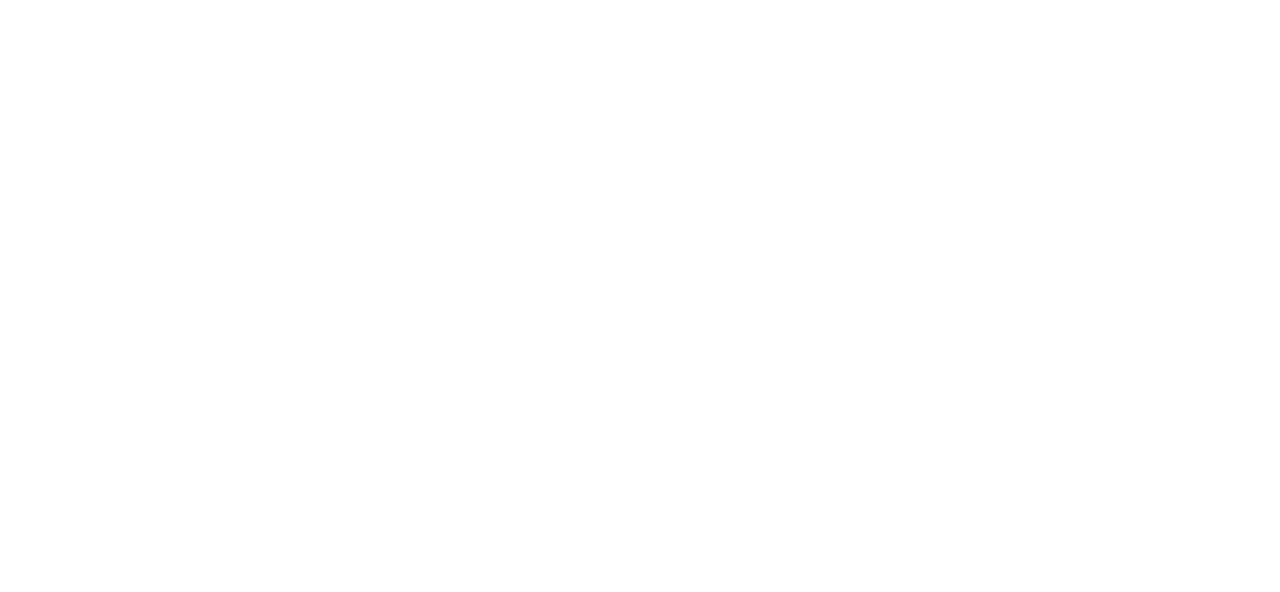
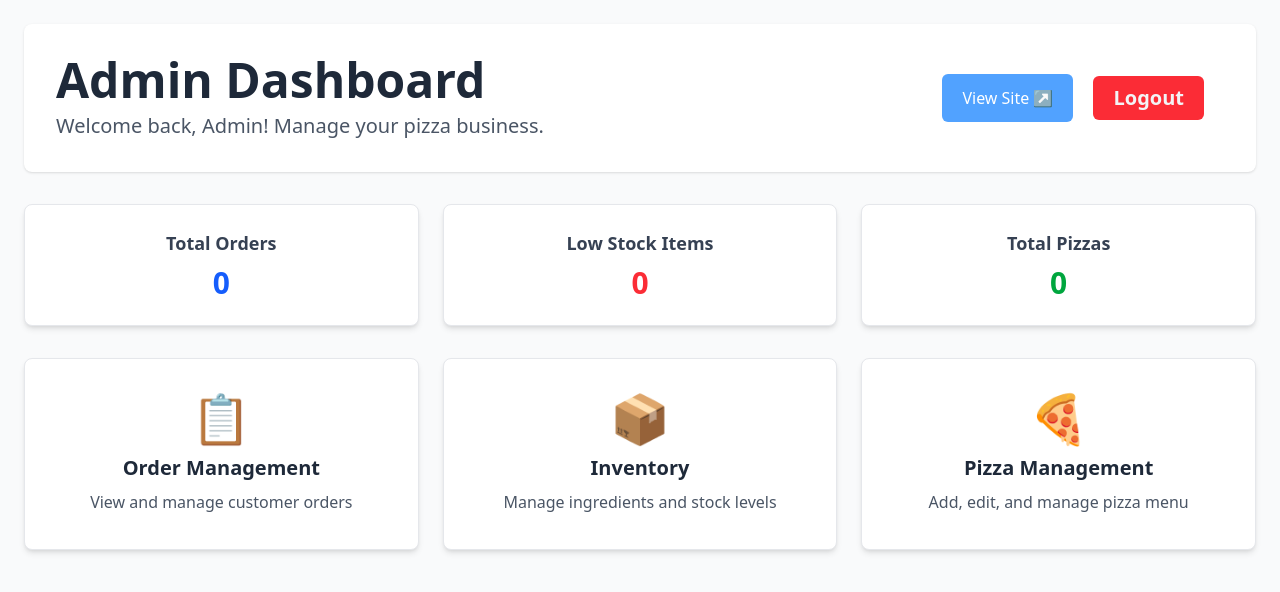
Before and after one commit to kush511/OIBSIP, a React (Vite) app in the folder client/: page /admin/dashboard in a window 1280 px wide. Before the commit this address had no page. Shown: the top 592 px of the page. Built offline with nearby package versions, Linux system fonts and the light colour scheme; no server answers; sample sign-in values are in the browser's storage.

Commit message:
Admin dashboard done

```diff
--- a/client/package.json
+++ b/client/package.json
@@ -13,6 +13,7 @@
     "@tailwindcss/vite": "^4.1.11",
     "axios": "^1.10.0",
     "dotenv": "^17.2.0",
+    "jwt-decode": "^4.0.0",
     "react": "^19.1.0",
     "react-dom": "^19.1.0",
     "react-router-dom": "^7.7.0",
--- a/client/src/App.jsx
+++ b/client/src/App.jsx
@@ -1,10 +1,12 @@
 
-import { BrowserRouter,Navigate,Route,Routes } from 'react-router-dom'
+import { BrowserRouter, Navigate, Route, Routes } from 'react-router-dom'
 
 import './App.css'
 import Login from './pages/Login'
 import Dashboard from './pages/Dashboard'
 import Register from './pages/Register';
+import AdminDashboard from './pages/AdminDashboard';
+import AdminRoute from './components/adminRoute';
 
 
 function App() {
@@ -17,13 +19,22 @@ function PrivateRoute({ children }) {
       <BrowserRouter>
         <Routes>
           <Route path="/register" element={<Register />} />
+          <Route path="/login" element={<Login />} />
 
-        <Route path="/login" element={<Login />} />
+
+          <Route path="admin/dashboard" element={
+            <AdminRoute>
+              <AdminDashboard />
+            </AdminRoute>
+
+          } />
+
           <Route path="/dashboard" element={
             <PrivateRoute>
               <Dashboard />
             </PrivateRoute>
           } />
+
           <Route path="/" element={<Navigate to="/dashboard" />} />
         </Routes>
       </BrowserRouter>
--- /dev/null
+++ b/client/src/components/AdminRoute.jsx
@@ -0,0 +1,24 @@
+import { jwtDecode } from "jwt-decode"
+import { Navigate } from "react-router-dom"
+
+
+function AdminRoute({ children }) {
+    const token = localStorage.getItem('token')
+
+    if (!token) {
+        return <Navigate to="/login" replace />
+    }
+
+    try {
+        const decodedToken = jwtDecode(token)
+
+        if (decodedToken.role !== 'admin') {
+            return <Navigate to="/dashboard" replace />;
+        }
+        return children
+    } catch (error) {
+        localStorage.removeItem('token');
+        return <Navigate to="/login" replace />;
+    }
+}
+export default AdminRoute
--- /dev/null
+++ b/client/src/pages/AdminDashboard.jsx
@@ -0,0 +1,108 @@
+import axios from 'axios'
+import React, { useEffect, useState } from 'react'
+import { useNavigate } from 'react-router-dom'
+
+
+const AdminDashboard = () => {
+const [totalOrders,setTotalOrders] = useState(0)
+const [lowStockItemsCount,setLowStockItemsCount] = useState(0)
+const [totalMenuPizzas,setTotalMenuPizzas] = useState(0)
+const navigate = useNavigate()
+
+  useEffect(() => {
+    const fetchStats = async () => {
+      const token = localStorage.getItem('token');
+
+
+      try {
+        const response = await axios.get(
+          `${import.meta.env.VITE_API_BASE_URL}/admin/stats`,
+          {
+            headers: {
+              token:token,
+            },
+          }
+        );
+        setTotalOrders(response.data.totalOrders);
+        setLowStockItemsCount(response.data.lowStockItemsCount);
+        setTotalMenuPizzas(response.data.totalMenuPizzas);
+      } catch (error) {
+        console.error('Failed to fetch admin stats:', error);
+      }
+    };
+
+    fetchStats();
+  }, []);
+
+  function Logout() {
+    localStorage.removeItem('token')
+   navigate("/login")
+  }
+
+  return (
+    <div className='min-h-screen bg-gray-50 p-6'>
+      <div className='max-w-7xl mx-auto'>
+        {/* Header */}
+        <div className='bg-white rounded-lg shadow-sm p-8 mb-8 flex  flex-row justify-between'>
+         <div>
+           <h1 className='text-5xl font-bold text-gray-800 mb-2'>Admin Dashboard</h1>
+          <p className='text-gray-600 text-xl'>Welcome back, Admin! Manage your pizza business.</p>
+
+         </div>
+
+
+<div className='flex justify-center items-center'>
+        <div className='flex px-5 text-white bg-blue-400 hover:bg-blue-500 justify-center items-center h-12 rounded-md font-medium'>
+          <a href="http://localhost:5173/dashboard"  target="_blank" >View Site ↗</a>
+        </div>
+
+          <div className='my-5 mx-5 bg-red-500 px-5 py-2 rounded-md hover:bg-red-600 text-xl font-semibold text-gray-100 '>
+            <button className='cursor-pointer' onClick={Logout}>Logout</button>
+            </div>
+</div>
+
+
+        </div>
+
+        {/* Stats Cards */}
+        <div className='grid grid-cols-1 md:grid-cols-3 gap-6 mb-8'>
+          <div className='bg-white border border-gray-200 flex flex-col items-center justify-center p-6 shadow-md hover:-translate-y-1 hover:shadow-lg rounded-lg transition-all duration-200'>
+            <span className='font-semibold text-lg text-gray-700 mb-2'>Total Orders</span>
+            <span className='text-3xl font-bold text-blue-600'>{totalOrders}</span>
+          </div>
+          <div className='bg-white border border-gray-200 flex flex-col items-center justify-center p-6 shadow-md hover:-translate-y-1 hover:shadow-lg rounded-lg transition-all duration-200'>
+            <span className='font-semibold text-lg text-gray-700 mb-2'>Low Stock Items</span>
+            <span className='text-3xl font-bold text-red-500'>{lowStockItemsCount ?? "0"}</span>
+          </div>
+          <div className='bg-white border border-gray-200 flex flex-col items-center justify-center p-6 shadow-md hover:-translate-y-1 hover:shadow-lg rounded-lg transition-all duration-200'>
+            <span className='font-semibold text-lg text-gray-700 mb-2'>Total Pizzas</span>
+            <span className='text-3xl font-bold text-green-600'>{totalMenuPizzas}</span>
+          </div>
+        </div>
+
+        {/* Navigation Cards */}
+        <div className='grid grid-cols-1 md:grid-cols-3 gap-6'>
+          <div className='bg-white h-48 border border-gray-200 flex flex-col justify-center items-center p-6 shadow-md hover:-translate-y-1 hover:shadow-lg rounded-lg cursor-pointer transition-all duration-200'>
+            <span className="text-5xl mb-3">📋</span>
+            <span className='text-xl font-semibold text-gray-800 mb-2'>Order Management</span>
+            <span className='text-gray-600 text-center'>View and manage customer orders</span>
+          </div>
+          <div className='bg-white h-48 border border-gray-200 flex flex-col justify-center items-center p-6 shadow-md hover:-translate-y-1 hover:shadow-lg rounded-lg cursor-pointer transition-all duration-200'>
+            <span className="text-5xl mb-3">📦</span>
+            <span className='text-xl font-semibold text-gray-800 mb-2'>Inventory</span>
+            <span className='text-gray-600 text-center'>Manage ingredients and stock levels</span>
+          </div>
+          <div className='bg-white h-48 border border-gray-200 flex flex-col justify-center items-center p-6 shadow-md hover:-translate-y-1 hover:shadow-lg rounded-lg cursor-pointer transition-all duration-200'>
+            <span className="text-5xl mb-3">🍕</span>
+            <span className='text-xl font-semibold text-gray-800 mb-2'>Pizza Management</span>
+            <span className='text-gray-600 text-center'>Add, edit, and manage pizza menu</span>
+          </div>
+        </div>
+
+
+      </div>
+    </div>
+  )
+}
+
+export default AdminDashboard
--- a/client/src/pages/Dashboard.jsx
+++ b/client/src/pages/Dashboard.jsx
@@ -14,7 +14,7 @@ const Dashboard = () => {
             const token = localStorage.getItem('token')
             const response = await axios.get(`${import.meta.env.VITE_API_BASE_URL}/pizza`, {
                 headers: {
-                    token: token // Fix: Use Authorization header
+                    token: token
                 }
             })
             setPizza(response.data.pizzas)
--- a/client/src/pages/Login.jsx
+++ b/client/src/pages/Login.jsx
@@ -1,3 +1,4 @@
+import { jwtDecode } from 'jwt-decode';
 import { useEffect, useState } from 'react';
 import { useNavigate } from 'react-router-dom';
 import axios from 'axios';
@@ -20,11 +21,21 @@ function Login() {
             const response = await axios.post(`${import.meta.env.VITE_API_BASE_URL}/api/auth/login`, { email, password });
             console.log('Login Success:', response.data);
 
+            const token = response.data.token;
+            localStorage.setItem('token', token);
 
-            localStorage.setItem('token', response.data.token);
+            // DECODE TOKEN TO GET ROLE
+            const decodedToken = jwtDecode(token);
+            console.log('Decoded token:', decodedToken);
 
-            // Redirect to dashboard
-            navigate('/dashboard');
+
+            // ROLE-BASED REDIRECT
+            if (decodedToken.role === 'admin') {
+                navigate('/admin/dashboard');
+            } else {
+                navigate('/dashboard');
+            }
+
 
         } catch (error) {
             console.log('Login failed:', error.response?.data?.message);
```
Also changed, not shown: 1 other file (tests, documents, lock files or other folders). Lines whose indentation alone changed are shown as unchanged.
